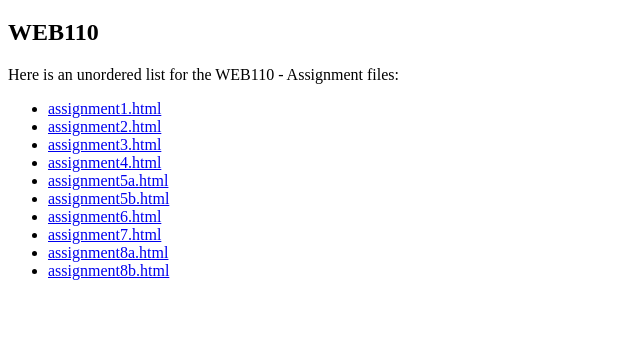
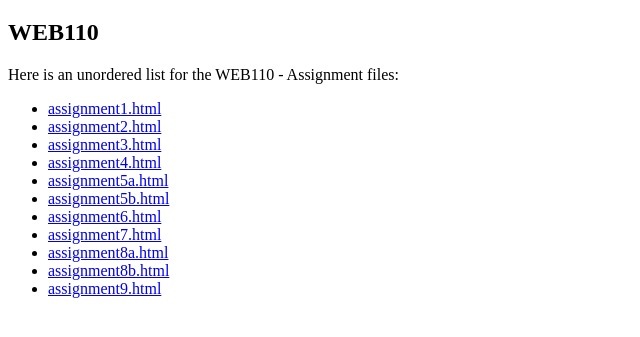
Before and after one commit to dd04737/dd04737.github.io, a plain HTML site: page index.html in a window 1280 px wide. Shown: the part 61-398 px from the top of the page, without its empty margins (0-640 px from the left). Drawn offline with Linux system fonts and the light colour scheme.

Commit message:
Update index.html

```diff
--- a/index.html
+++ b/index.html
@@ -19,6 +19,7 @@
       <li><a href="https://dd04737.github.io/web110/assignment7.html">assignment7.html</a></li>
       <li><a href="https://dd04737.github.io/web110/assignment8a.html">assignment8a.html</a></li>
       <li><a href="https://dd04737.github.io/web110/assignment8b.html">assignment8b.html</a></li>
+      <li><a href="https://dd04737.github.io/web110/assignment9.html">assignment9.html</a></li>
     </ul>
   </body>
 </html>
```
